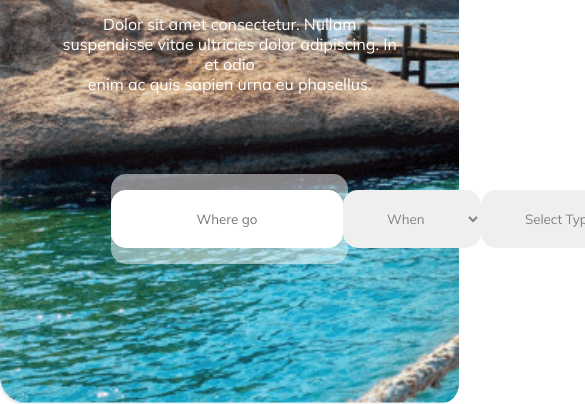
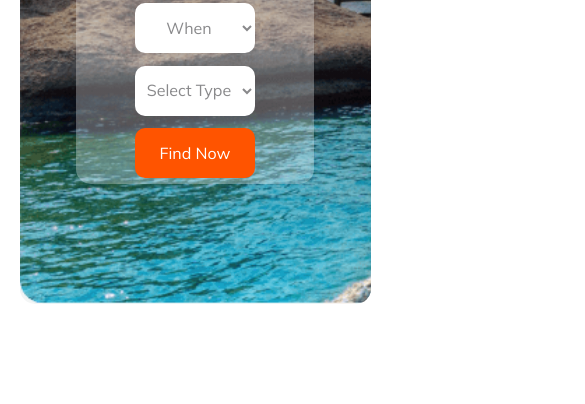
Before and after one commit to mdszhossain/Travel-Company-Webpage-Programming-Hero-Assignment2, a plain HTML site: page index.html in a window 390 px wide. Shown: the part 470-874 px from the top of the page, 585 px wide, since content can reach past the window. After the commit the page ends 844 px from the top, so only its background shows below. Drawn offline with Linux system fonts and the light colour scheme.

Commit message:
hero-section created and responsive done

```diff
--- a/index.html
+++ b/index.html
@@ -33,29 +33,21 @@
     <main>
         <section class="hero-section">
             <div class="hero-container">
+                <div class="hero-text">
                     <h1 class="hero-heading">Explore Your Travel</h1>
                     <p class="hero-description">Dolor sit amet consectetur. Nullam suspendisse vitae ultricies dolor adipiscing. In et odio<br>enim ac quis sapien urna eu phasellus.</p>
-                <div class="hero-input-container">
+                </div>
                 <div class="hero-input">
                     <form action="">
-                            <input class="hero-bars" type="text" name="" id="" placeholder="Where go">
-                            <select class="hero-bars" name="" id="">
-                                <option value="When">When</option>
-                                <option value=""></option>
-                                <option value=""></option>
-                                <option value=""></option>
-                                <option value=""></option>
+                        <input class="hero-bars" type="text" name="" id="" placeholder="Where To Go">
+                        <select class="hero-bars" name="" id="" class="time">
+                            <option value="">When</option>
                         </select>
-                            <select class="hero-bars" name="" id="">
-                                <option value="Select Type">Select Type</option>
-                                <option value=""></option>
-                                <option value=""></option>
-                                <option value=""></option>
-                                <option value=""></option>
+                        <select class="hero-bars" name="" id="" class="type">
+                            <option value="">Select Type</option>
                         </select>
-                            <input class="hero-bars orange-bar" type="submit" value="Find Now">
+                        <input class="hero-bars find-now-btn" type="submit" value="Find Now">
                     </form>
-                    </div>
                 </div>
             </div>
         </section>
--- a/styles/style.css
+++ b/styles/style.css
@@ -57,20 +57,24 @@
 
 /* Hero Section */
 .hero-section {
-    height: 800px;
-    width: 87%;
-    padding: 0px 60px;
-    border-radius: 20px;
-    background-image: url(../assets/images/group-1.png);
+    height: 700px;
+    width: 90vw;
+    background: linear-gradient(180deg, rgba(19, 19, 24, 0.80) 0%, rgba(19, 19, 24, 0.00) 100%), url('../assets/images/group-1.png');
     background-size: cover;
-    margin: auto;
+    background-repeat: no-repeat;
+    border-radius: 15px;
     display: flex;
     justify-content: center;
+    margin-top: 30px;
     align-items: center;
+    margin: auto;
 }
-.hero-heading, .hero-description {
+.hero-text {
     text-align: center;
     color: var(--white-default);
+}
+.hero-container {
+    width: 100%;
 }
 .hero-heading {
     font-size: 4rem;
@@ -80,42 +84,39 @@
     font-weight: 400;
     margin-bottom: 80px;
 }
-.hero-input-container, .hero-container {
-    width: 100%;
-}
 .hero-input {
     height: 90px;
-    width: 70%;
-    background-color: rgb(255, 255, 255, 0.5);
+    background: rgba(255, 255, 255, 0.30);
+    width: 68%;
     margin: auto;
     border-radius: 15px;
+}
+.hero-input form {
+    width: 100%;
+    height: 100%;
     display: flex;
-    justify-content: center;
+    justify-content: space-around;
     align-items: center;
+    border-radius: 15px;
 }
 .hero-bars {
-    padding: 20px 40px;
-    border: 0px;
-    border-radius: 15px;
+    height: 65px;
+    width: 170px;
+    border-radius: 10px;
+    background-color: var(--white-default);
+    text-align: center;
     color: var(--light-black);
     font-weight: 400;
+    border: 0;
+    font-size: 1rem;
+}
+.hero-input .find-now-btn {
+    background-color: var(--orange-default);
+    color: var(--white-default);
 }
 .hero-bars:focus {
     outline: 0;
 }
-.hero-input form {
-    width: 100%;
-    display: flex;
-    justify-content: space-evenly;
-}
-.orange-bar {
-    background-color: var(--orange-default);
-    color: var(--white-default);
-}
-.hero-input>form>input {
-    text-align: center;
-}
-
 /* (max-width: 480px) */
 @media (max-width: 480px) {
     /* nav-section */
@@ -140,6 +141,26 @@
     }
     .hamburger-button {
         display: block;
+    }
+
+    /* Hero Section */
+    .hero-input {
+        height: 250px;
+    }
+    .hero-input form {
+        flex-direction: column;
+    }
+    .hero-bars {
+        height: 50px;
+        width: 120px;
+    }
+    .hero-heading {
+        font-size: 2rem;
+    }
+    .hero-description {
+        width: 80%;
+        margin: auto;
+        margin-bottom: 40px;
     }
 }
 
@@ -168,6 +189,26 @@
     .hamburger-button {
         display: block;
     }
+
+    /* Hero Section */
+    .hero-input {
+        height: 350px;
+    }
+    .hero-input form {
+        flex-direction: column;
+    }
+    .hero-bars {
+        height: 50px;
+        width: 190px;
+    }
+    .hero-heading {
+        font-size: 2rem;
+    }
+    .hero-description {
+        width: 80%;
+        margin: auto;
+        margin-bottom: 40px;
+    }
 }
 
 /* (min-width: 769px) and (max-width: 1025px) */
@@ -188,6 +229,15 @@
     .nav-container {
         padding: 20px 20px;
     }
+
+    /* Hero-Section */
+    .hero-input {
+        width: 95%;
+    }
+    .hero-bars {
+        height: 70px;
+        width: 150px;
+    }
 }
 
 /* (min-width: 1026px) and (max-width: 1200px) */
@@ -198,4 +248,8 @@
     .nav-container {
         padding: 20px 30px;
     }
+    /* Hero-Section */
+    .hero-input {
+        width: 95%;
+    }
 }
```
Lines whose indentation alone changed are shown as unchanged.
